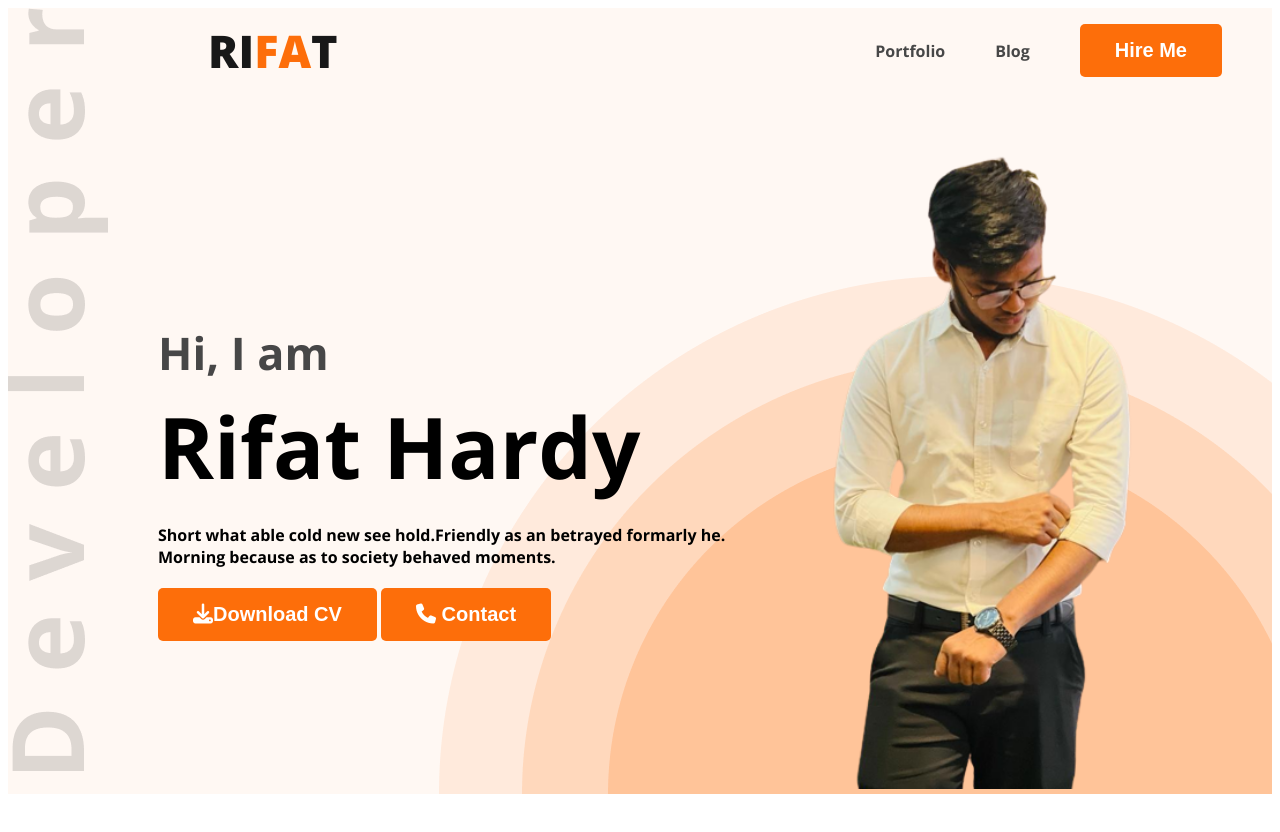
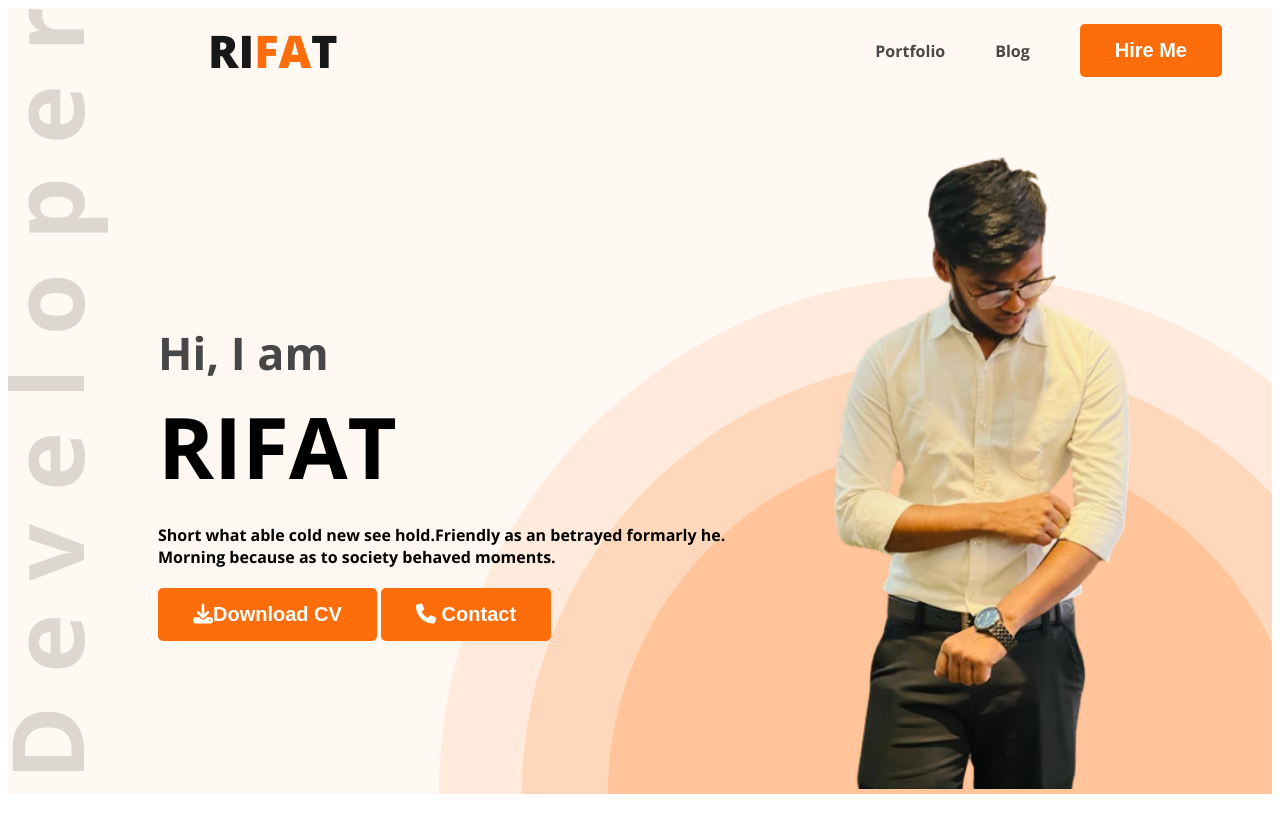
Before and after one commit to rifat417131/web-portfolio, a plain HTML site: page index.html in a window 1280 px wide. Shown: the top 832 px of the page. Drawn offline with nearby package versions, Linux system fonts and the light colour scheme.

Commit message:
added rifat

```diff
--- a/index.html
+++ b/index.html
@@ -3,7 +3,7 @@
 <head>
     <meta charset="UTF-8">
     <meta name="viewport" content="width=device-width, initial-scale=1.0">
-    <title>Web Developer portfolio</title>
+    <title>Web Developer Rifat</title>
     <link rel="preconnect" href="https://fonts.googleapis.com">
 <link rel="preconnect" href="https://fonts.gstatic.com" crossorigin>
 <link href="https://fonts.googleapis.com/css2?family=Open+Sans:ital,wght@0,700;0,800;1,300&display=swap" rel="stylesheet">
@@ -24,7 +24,7 @@
 <div class="banner">
     <div class="banner-content">
         <h3 class="banner-greeting">Hi, I am</h3>
-        <h1 class="banner-title">Rifat Hardy</h1>
+        <h1 class="banner-title">RIFAT</h1>
         <p class="benner-discription">Short what able cold new see hold.Friendly as an betrayed formarly he. Morning because as to society behaved moments.</p>
         <button class="btn-primary"> <i class="fa-solid fa-download"></i>Download CV</button>
         <button class="btn-primary"><i class="fa-solid fa-phone"></i> Contact</button>
```
